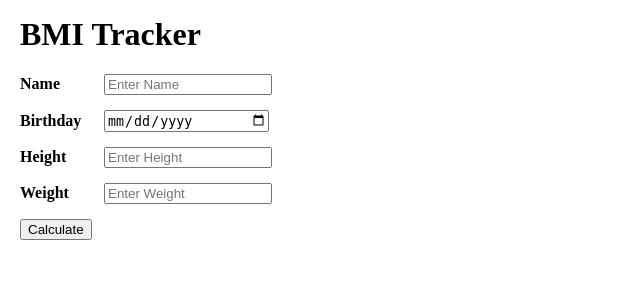
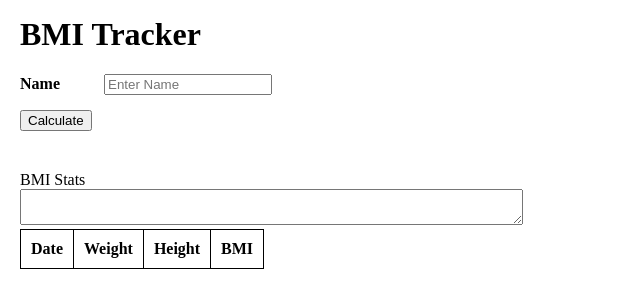
Before and after one commit to Jim-Chiew/BMI-calculator, a Flask app: template templates/database.html in a window 1280 px wide. Shown: the part 54-362 px from the top of the page, without its empty margins (0-640 px from the left). Run offline with Flask 3, Linux system fonts and the light colour scheme; the template is opened without the code that fills it, so the values that code supplies are empty.

Commit message:
frontend changes

```diff
--- a/app.py
+++ b/app.py
@@ -87,16 +87,21 @@ Weight lifting
 
 # _________________ API _________________-
 app = Flask(__name__)
+app.config['TEMPLATES_AUTO_RELOAD'] = True
 
 
 @app.route("/", methods=['POST', 'GET'])
 def calculate():
     if request.method == 'POST':
+        print(request.form)
         usr = User(request.form['name'], request.form['height'], request.form['weight'], request.form['DOB'])
         return vars(usr)
     else:
         return render_template('main.html')
 
+@app.route("/database")
+def database_page():
+    return render_template('database.html')
 
 @app.route('/user')
 def show_user_profile():
--- a/templates/styles.css
+++ b/static/styles/styles.css
@@ -56,3 +56,16 @@ header ul li.active {
     width: 160px;
     margin: auto;
 }
+
+.results label {
+        margin-top:40px;
+    display: block;
+}
+
+table, th, td {
+  border-collapse: collapse;
+  border: 1px solid;
+}
+
+th,td {
+padding:10px;}
--- a/templates/database.html
+++ b/templates/database.html
@@ -4,20 +4,19 @@
 <head>
   <meta charset="UTF-8">
   <title>BMI Tracker | Database</title>
-  <link rel="stylesheet" href="styles.css">
-
+  <link rel= "stylesheet" type= "text/css" href= "{{ url_for('static',filename='styles/styles.css') }}">
 </head>
 
 <body>
   <header>
     <ul>
-      <li class="navigationAnchor"><a href="main.html">Calculator</a></li>
-      <li class="navigationAnchor active"><a href="database.html">Database</a></li>
+      <li class="navigationAnchor"><a href="/">Calculator</a></li>
+      <li class="navigationAnchor active"><a href="/database">Database</a></li>
     </ul>
   </header>
 
 
-  <form id="calculatorForm">
+  <form id="userForm">
     <div class="formContainer">
       <h1>BMI Tracker</h1>
 
@@ -26,45 +25,71 @@
         <input type="string" placeholder="Enter Name" name="name" id="name" required>
       </div>
 
-      <div class="inputField">
-        <label for="DOB"><b>Birthday</b></label>
-        <input type="date" placeholder="Enter Birthday" name="DOB" id="DOB" required>
-      </div>
-
-      <div class="inputField">
-        <label for="height"><b>Height</b></label>
-        <input type="number" step=0.1 placeholder="Enter Height" name="height" id="height" required>
-      </div>
-
-      <div class="inputField">
-        <label for="weight"><b>Weight</b></label>
-        <input type="number" step=0.1 placeholder="Enter Weight" name="weight" id="weight" required>
-      </div>
-
       <button type="submit" class="formBtn">Calculate</button>
     </div>
+
+   <div class="results">
+     <label for="results">BMI Stats</label>
+     <textarea id="results" name="results" rows="2" cols="60" readonly></textarea>
+
+     <table id="resultTable">
+       <tr>
+         <th>Date</th>
+         <th>Weight</th>
+         <th>Height</th>
+         <th>BMI</th>
+       </tr>
+
+     </table>
+   </div>
   </form>
 
   <script>
-    const calculatorOnSubmit = async (e) => {
+    const userOnSubmit = async (e) => {
       e.preventDefault()
 
       console.log(e)
-      const formData = new FormData(document.forms.calculatorForm)
-      console.log(formData)
+      const user = document.getElementById('name').value
 
       let formSubmit = new XMLHttpRequest();
-      formSubmit.open("POST", "/", true)
+      formSubmit.open("GET", `/user?user=${user}`, true)
       formSubmit.onreadystatechange = () =>{
         if(formSubmit.readyState === 4){
-          console.log(formSubmit.response)
+          let textArea = document.getElementById('results')
+          if(formSubmit.response == 'User not found'){
+            textArea.value = 'User not found'
+          }
+          else {
+            let res = JSON.parse(formSubmit.response)
+            textArea.value = `Number of entires: ${res.entry.length}`
+            let tableAddOn = ''
+            console.log(res.entry)
+            res.entry.map((entry)=>{
+              tableAddOn += `
+              <tr>
+               <td>${entry.datetime}</td>
+               <td>${entry.weight}</td>
+               <td>${entry.height}</td>
+               <td>${entry.bmi}</td>
+              </tr>
+             `
+            })
+            document.getElementById('resultTable').innerHTML = `<tr>
+         <th>Date</th>
+         <th>Weight</th>
+         <th>Height</th>
+         <th>BMI</th>
+       </tr>`
+            document.getElementById('resultTable').innerHTML += tableAddOn;
+          }
+
         }
       }
 
-      formSubmit.send(formData)
+      formSubmit.send()
     }
-    const calcForm = document.getElementById('calculatorForm')
-    calcForm.addEventListener('submit', calculatorOnSubmit)
+    const userForm = document.getElementById('userForm')
+    userForm.addEventListener('submit', userOnSubmit)
   </script>
 </body>
 
```
Also changed, not shown: templates/main.html (+25 -4 lines), users.csv (deleted, +0 -7 lines), users.json (+1 -1 lines), 2 other files.
